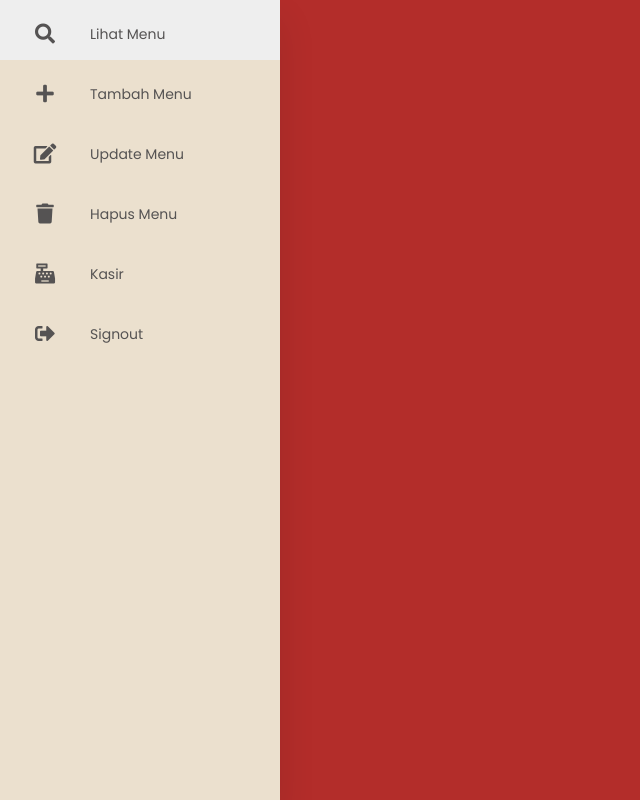
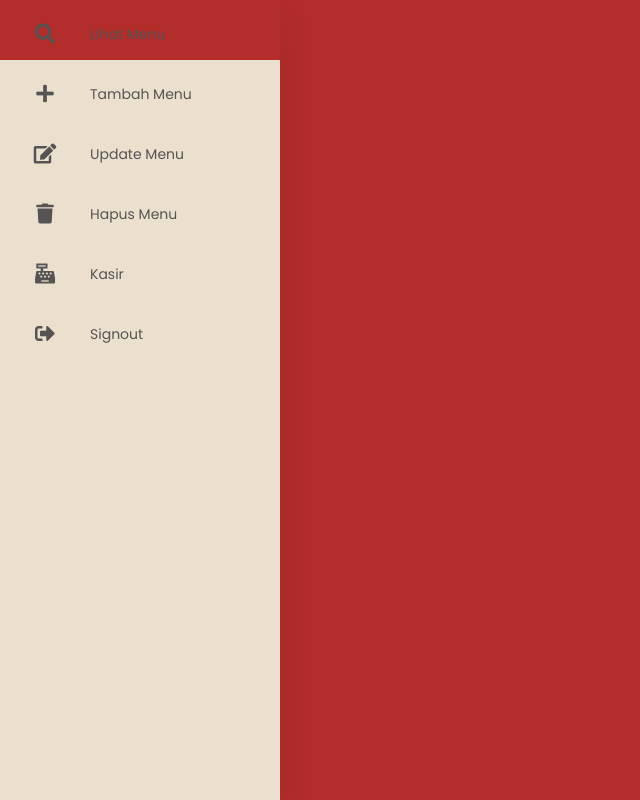
Before and after one commit to KaniaPutriAnanda/ProjekAkhirWeb, a PHP site: page /admin-main.php in a window 1280 px wide, with the pointer over the restyled element. Shown: the whole page, without its empty margins (0-640 px from the left). Run offline with PHP 8.4, Linux system fonts and the light colour scheme.

Commit message:
Update style-admin.css

```diff
--- a/css/style-admin.css
+++ b/css/style-admin.css
@@ -50,7 +50,7 @@ a{
     margin-left: 10px;
 }
 a:hover{
-    background-color: #eee;
+    background-color: #b32d2a;
 }
 
 nav:hover{
```
